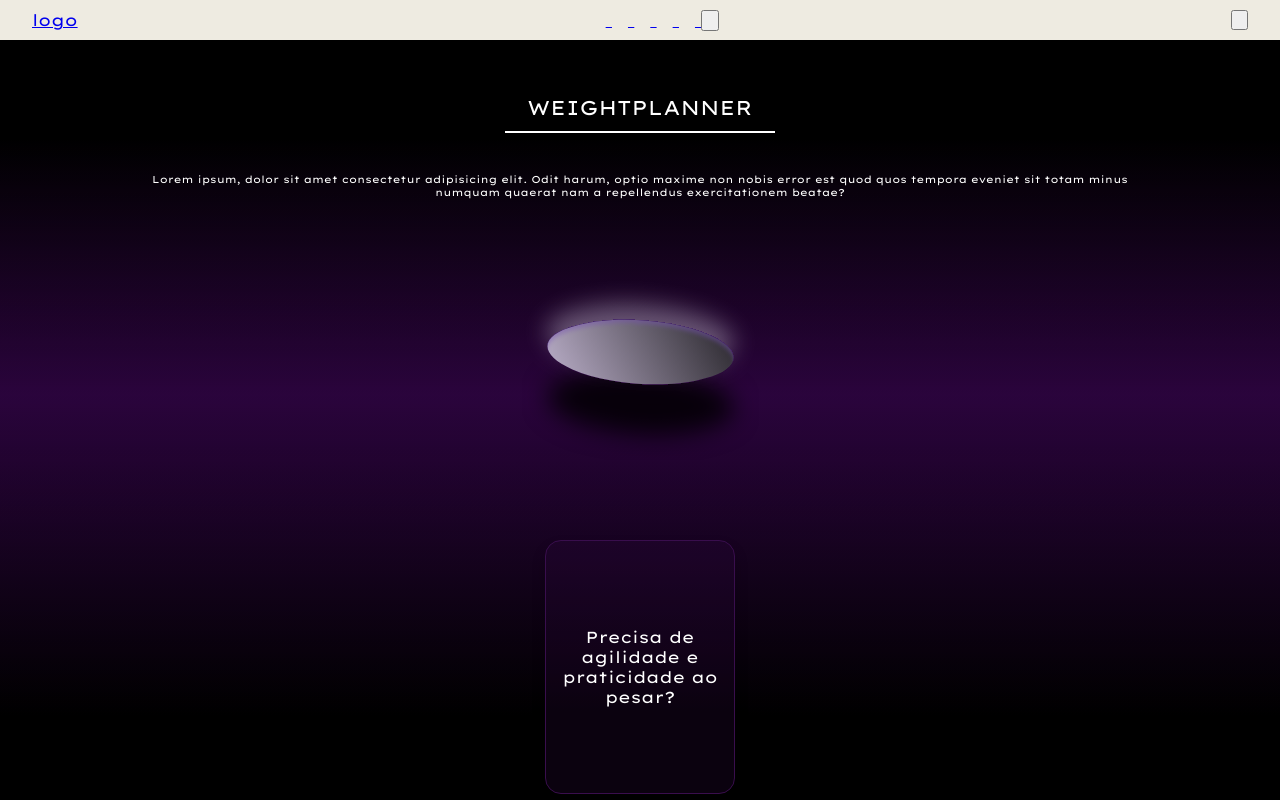
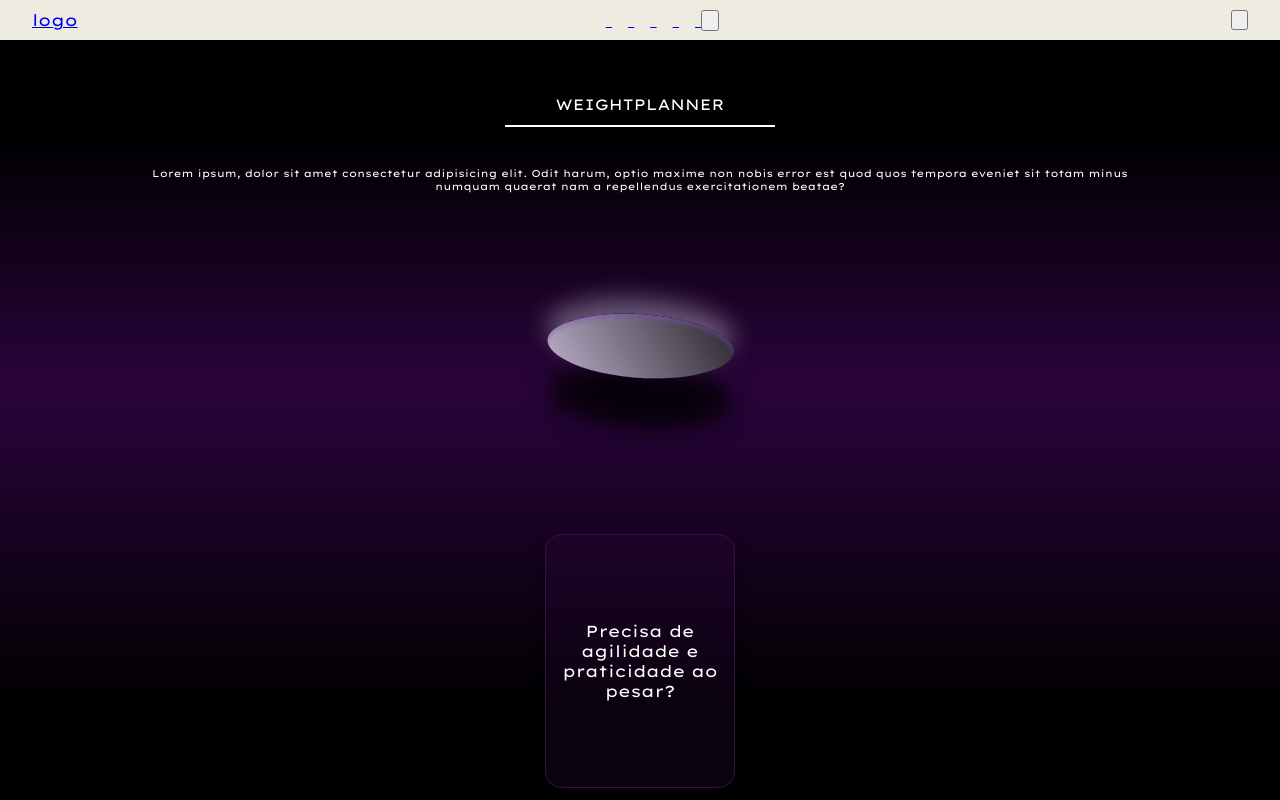
Before and after one commit to aninhaa08/WeightPlanner, a React (Vite) app: page / in a window 1280 px wide. Built offline with nearby package versions, Linux system fonts and the light colour scheme; some icons are missing.

Commit message:
pequenas alteracoes

```diff
--- a/src/main.scss
+++ b/src/main.scss
@@ -12,16 +12,17 @@
 body {
     background: $linear-bg;
     color: $white;
+    overflow-x: hidden;
 }
 
 h1 {
     font-weight: 400;
 }
 
-html, body {
-    width: 100%;
-    height: 100%;
-}
+// html, body {
+//     width: 100%;
+//     height: 100%;
+// }
 
 #root {
     width: 100%;
--- a/src/pages/HomePage/index.jsx
+++ b/src/pages/HomePage/index.jsx
@@ -28,8 +28,6 @@ export function Home() {
                 <div id="linhaDireita"></div>
             </div>
         </div>
-
-            {/* <Link to={"/componentes"}>Componentes</Link> */}
         </div>
     )
 }
--- a/src/pages/HomePage/style.scss
+++ b/src/pages/HomePage/style.scss
@@ -1,7 +1,7 @@
 @import '/src/variaveis';
 
 .homeConteudo {
-   width: 100vw;
+    width: 100vw;
     display: flex;
     flex-direction: column;
 
@@ -10,7 +10,7 @@
 }
 
 #tituloHome {
-    font-size: 1.25rem;
+    font-size: 15px;
     margin: 3.44rem 0 0;
     text-transform: uppercase;
 }
```
